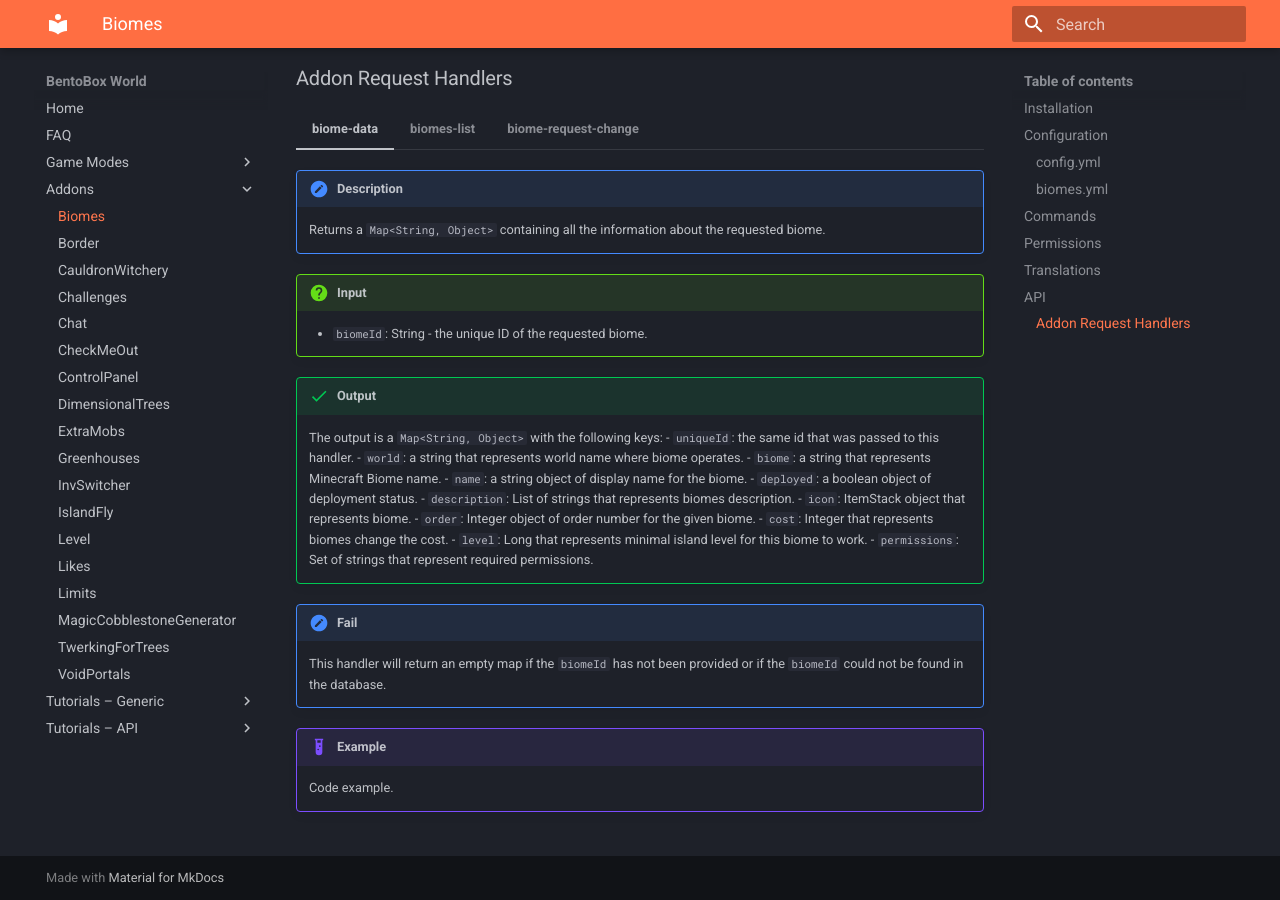
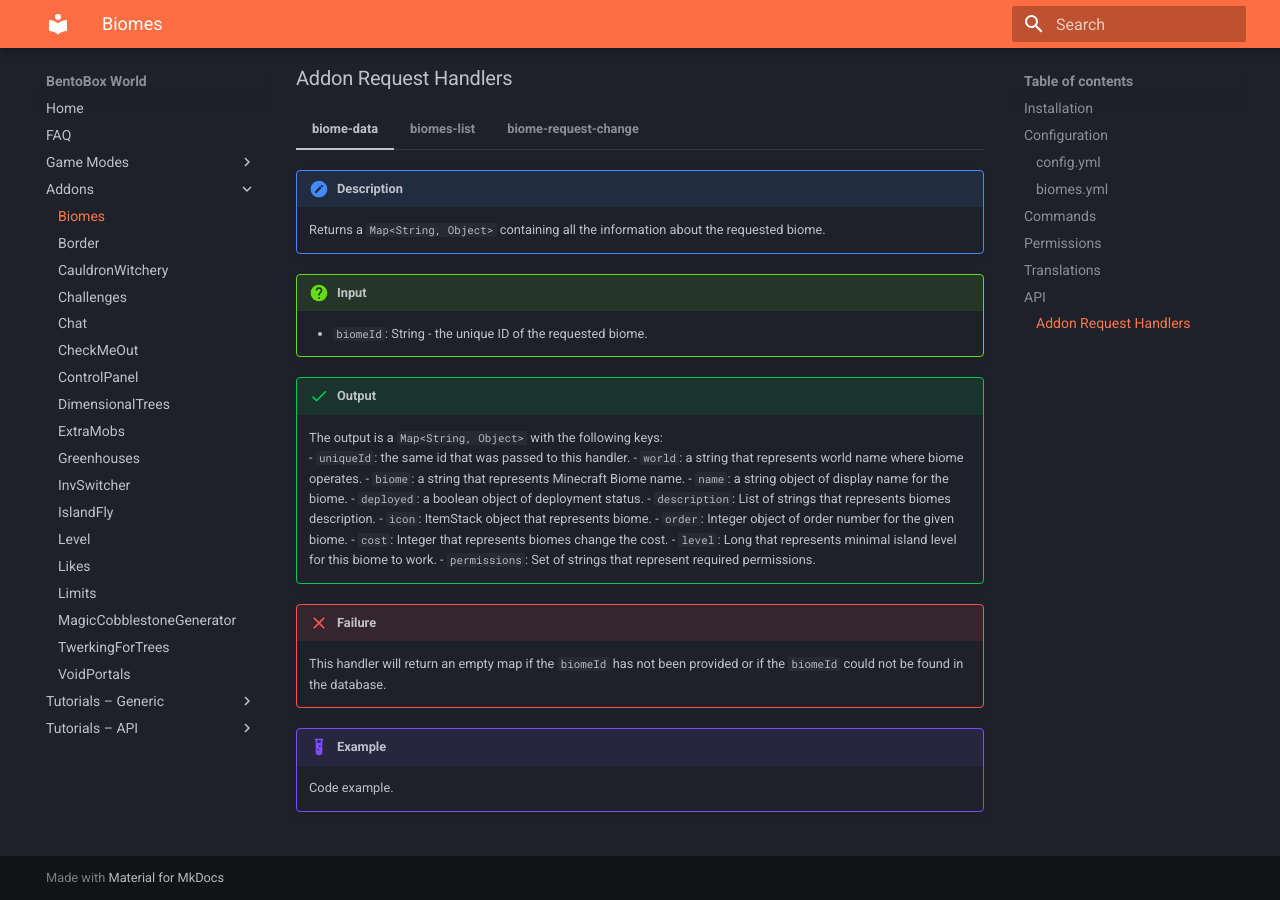
Before and after one commit to BentoBoxWorld/docs, an MkDocs documentation site: the page built from docs/addons/Biomes/index.md, in a window 1280 px wide and 900 px high, scrolled down 3760 px. Built offline with MkDocs 1.6.1 and Material for MkDocs 9.7.7, drawn with Linux system fonts in a browser that asks for light colours.

Commit message:
Minor tweaks to try to improve the format of ARH on Biomes addon

```diff
--- a/docs/addons/Biomes/index.md
+++ b/docs/addons/Biomes/index.md
@@ -140,7 +140,7 @@
         - `level`: Long that represents minimal island level for this biome to work.
         - `permissions`: Set of strings that represent required permissions.
 
-    !!! fail
+    !!! failure
         This handler will return an empty map if the `biomeId` has not been provided or if the `biomeId` could not be found in the database.
 
     !!! example
```
